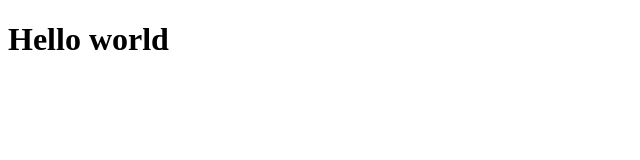
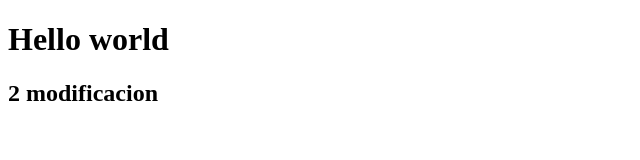
Before and after one commit to juanprogram1/project, a plain HTML site: page index.html in a window 1280 px wide. Shown: the whole page, without its empty margins (0-640 px from the left). Drawn offline with Linux system fonts and the light colour scheme.

Commit message:
ahora el index tiene una modificacion

```diff
--- a/index.html
+++ b/index.html
@@ -8,5 +8,6 @@
 </head>
 <body>
     <h1>Hello world</h1>
+    <h2>2 modificacion</h2>
 </body>
 </html>
```
